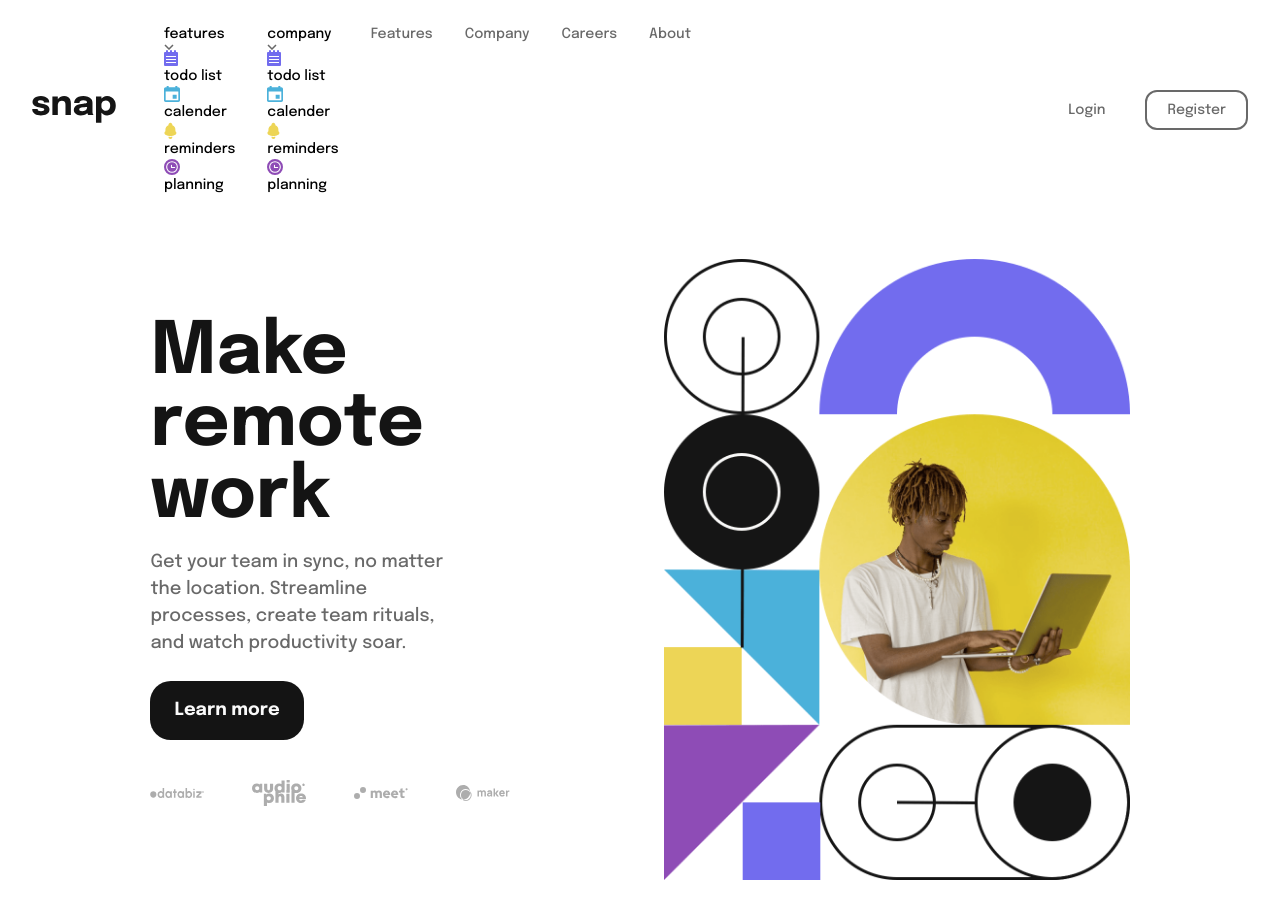
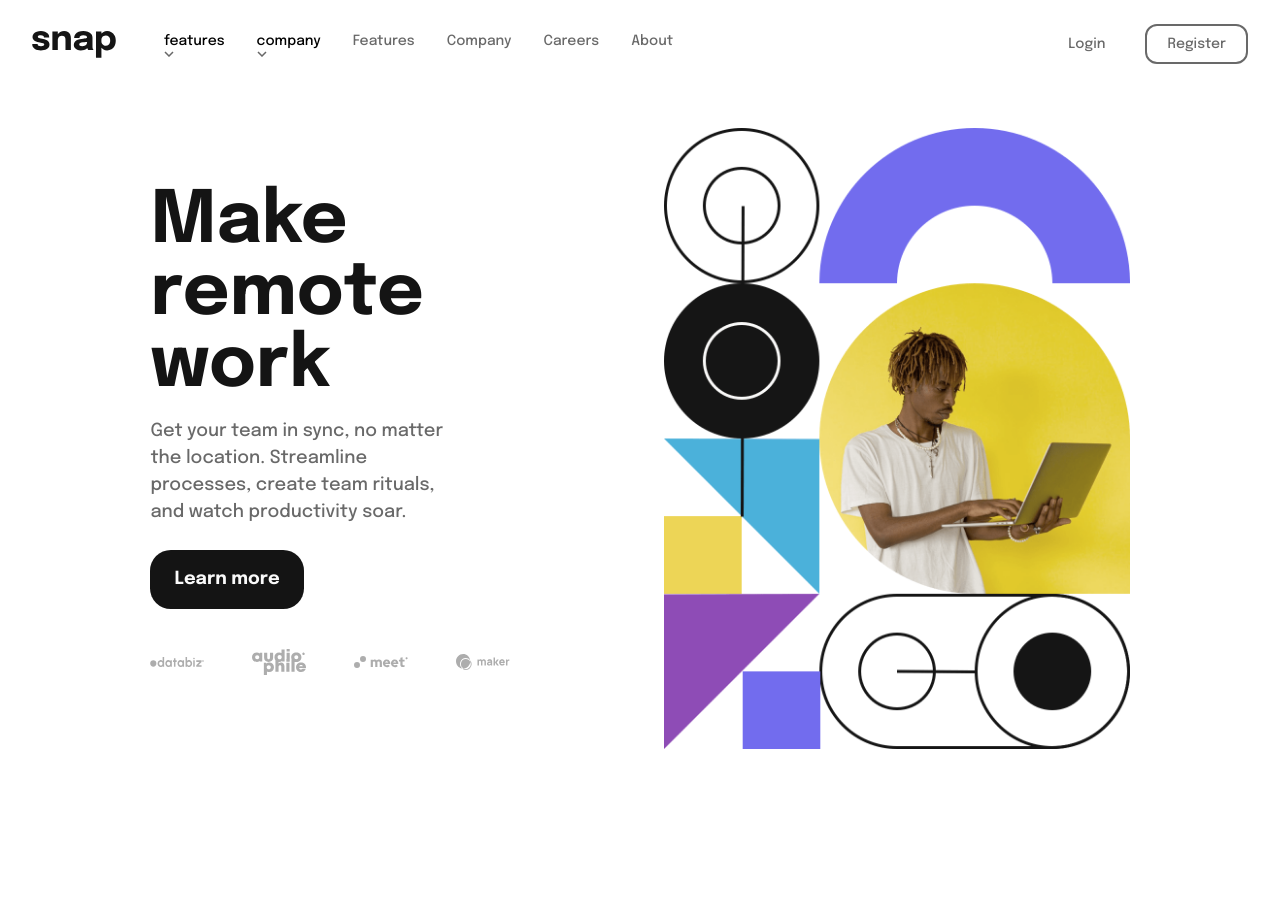
Before and after one commit to eniiku/intro-snap, a React (Vite) app: page / in a window 1280 px wide. After the commit the page ends 800 px from the top, so only its background shows below. Built offline with nearby package versions, Linux system fonts and the light colour scheme.

Commit message:
feat(DropDown): implement logic for controlling dropdown

```diff
--- a/src/components/Navbar/DropDown.tsx
+++ b/src/components/Navbar/DropDown.tsx
@@ -1,3 +1,5 @@
+import { useState } from 'react';
+
 import arrowDownIcon from '../../assets/icons/icon-arrow-down.svg';
 
 const DropDown = ({
@@ -7,20 +9,32 @@ const DropDown = ({
   dropDownContent: {}[];
   children: string;
 }) => {
+  const [isOpen, setIsOpen] = useState(false);
+
+  const handleOpenDropDown = () => setIsOpen(true);
+  const handleCloseDropDown = () => setIsOpen(false);
+
   return (
     <div>
-      <div>
+      <button
+        aria-label='click to open drop-down menu'
+        onClick={() => {
+          return !isOpen ? handleOpenDropDown() : handleCloseDropDown();
+        }}
+      >
         {children} <img src={arrowDownIcon} aria-hidden />
-      </div>
+      </button>
 
-      <ul>
-        {dropDownContent.map((item: any) => (
-          <li key={item.text}>
-            {item.icon ? <img src={item?.icon} aria-hidden /> : null}
-            {item.text}
-          </li>
-        ))}
-      </ul>
+      {isOpen ? (
+        <div>
+          {dropDownContent.map((item: any) => (
+            <button key={item.text} onClick={handleCloseDropDown}>
+              {item.icon ? <img src={item?.icon} aria-hidden /> : null}
+              {item.text}
+            </button>
+          ))}
+        </div>
+      ) : null}
     </div>
   );
 };
```
